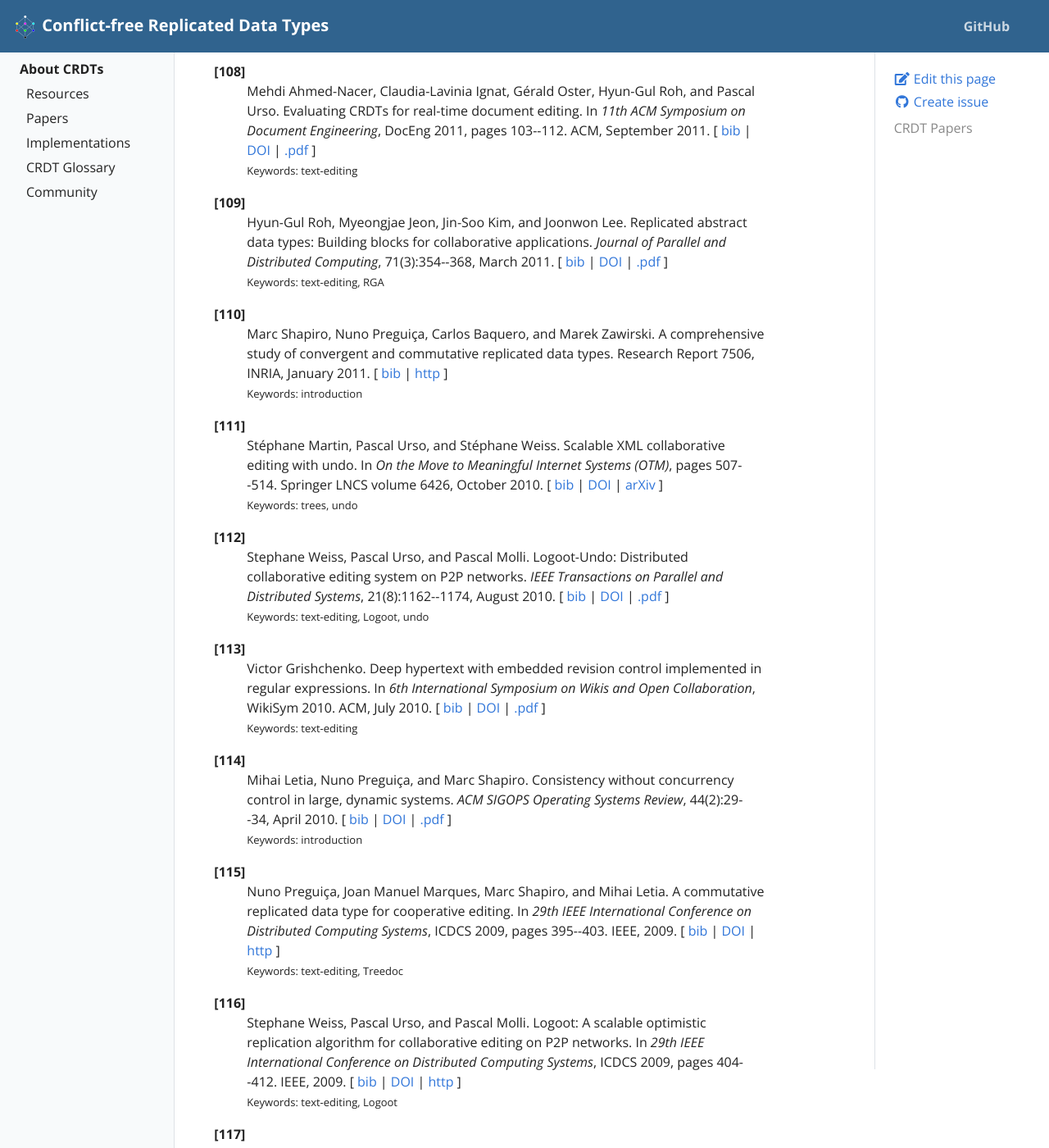
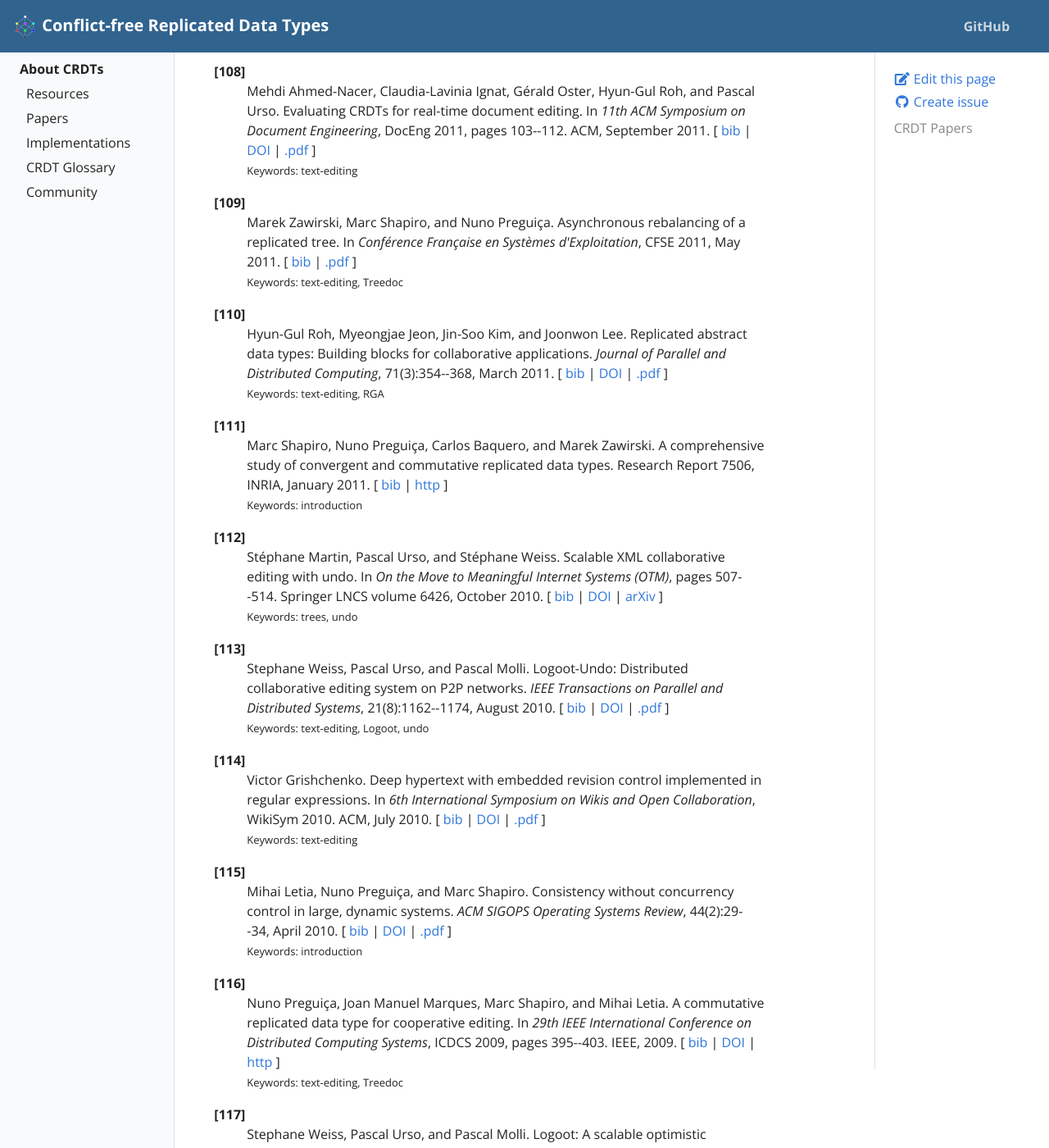
Before and after one commit to ept/crdt-website, a Jekyll site: the page built from papers.html, in a window 1280 px wide and 1400 px high, scrolled down 16335 px. Shown: the whole window at 82% size. Built offline with Jekyll 4.4.1, drawn with Linux system fonts in a browser that asks for light colours.

Commit message:
Add an old paper I had missed

```diff
--- a/papers.html
+++ b/papers.html
@@ -2061,7 +2061,24 @@ Keywords: text-editing
 
 
 <dt>
-[<a name="Roh2011RGA">109</a>]
+[<a name="Zawirski2011rebalancing">109</a>]
+</dt>
+<dd>
+Marek Zawirski, Marc Shapiro, and Nuno Pregui&ccedil;a.
+ Asynchronous rebalancing of a replicated tree.
+ In <em>Conf&eacute;rence Fran&ccedil;aise en Syst&egrave;mes d'Exploitation</em>,
+  CFSE 2011, May 2011.
+[&nbsp;<a href="papers_bib.html#Zawirski2011rebalancing">bib</a>&nbsp;|
+<a href="http://renpar.irisa.fr/cfse8/cfse8_10.pdf">.pdf</a>&nbsp;]
+<blockquote><font size="-1">
+Keywords: text-editing, Treedoc
+</font></blockquote>
+
+</dd>
+
+
+<dt>
+[<a name="Roh2011RGA">110</a>]
 </dt>
 <dd>
 Hyun-Gul Roh, Myeongjae Jeon, Jin-Soo Kim, and Joonwon Lee.
```
Also changed, not shown: other parts of papers.html (+10 -10 lines), papers.bib (+11 -0 lines), papers_bib.html (+13 -0 lines).
